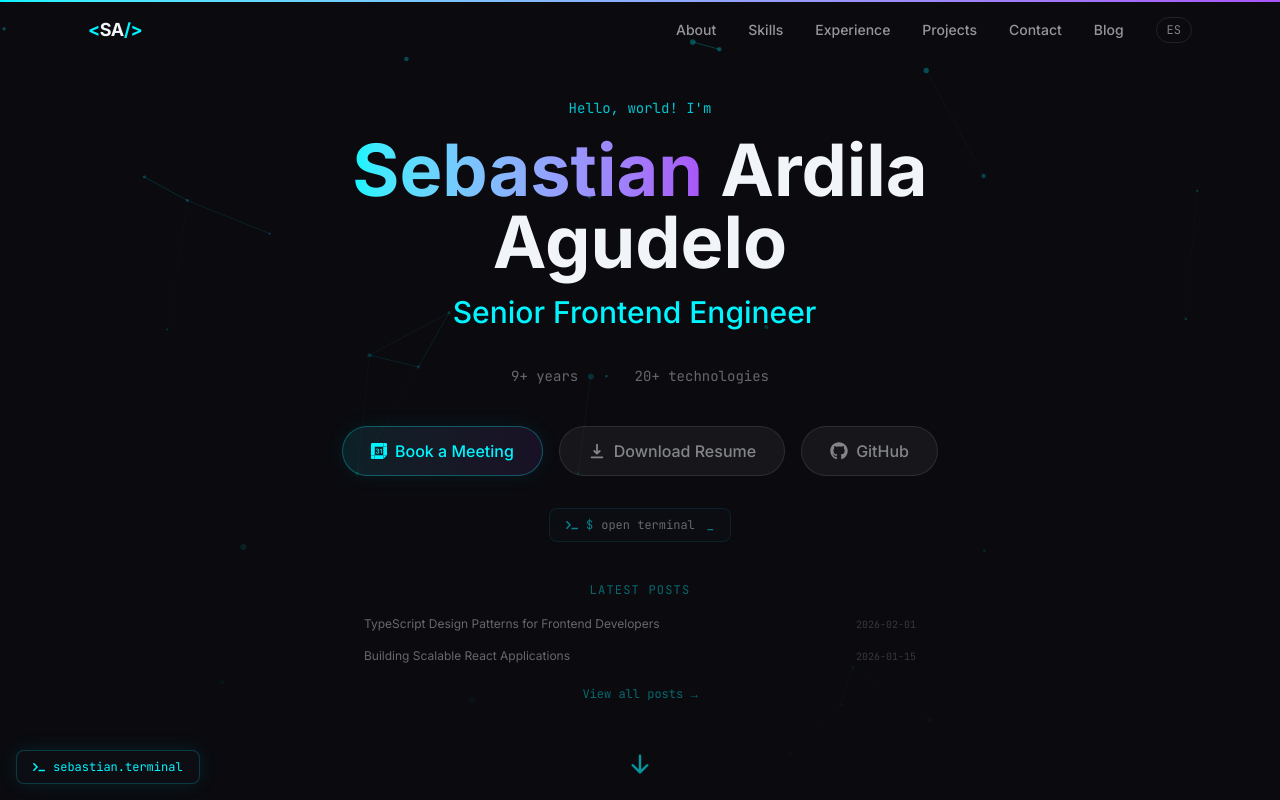
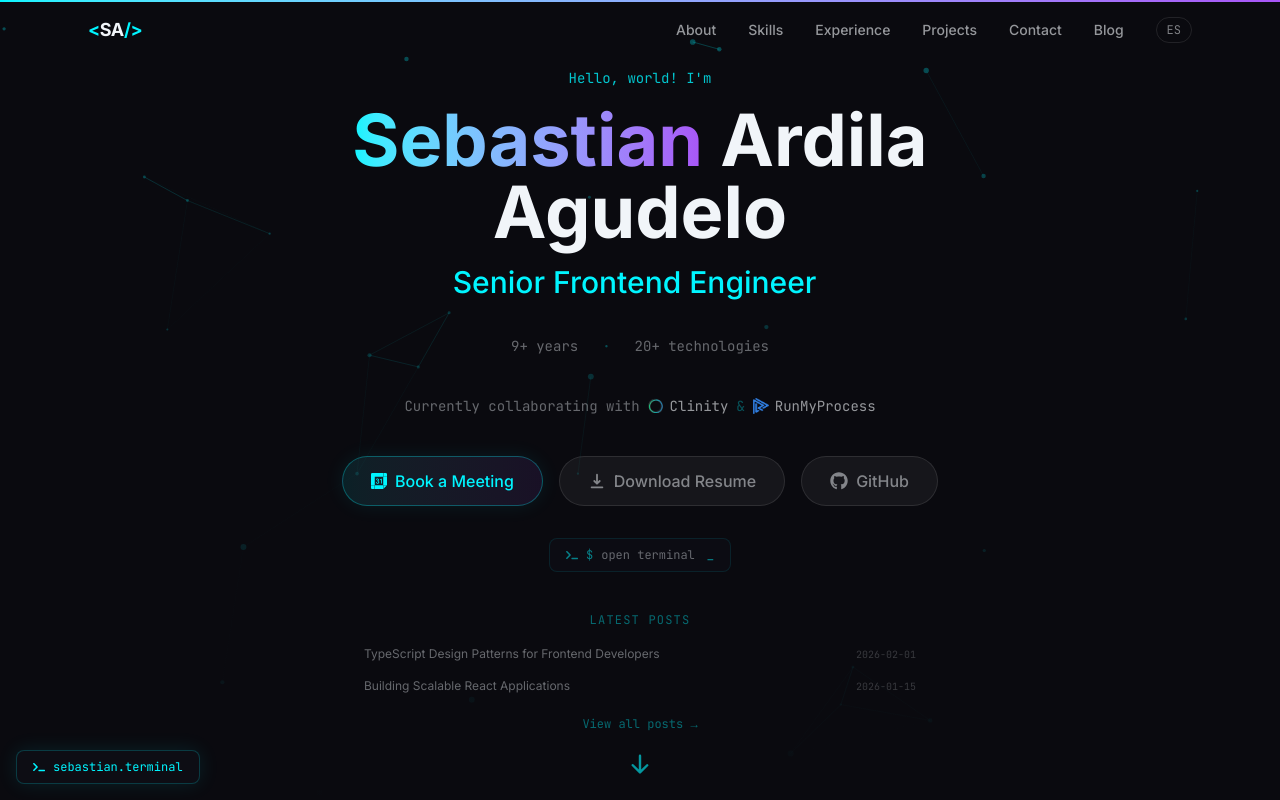
Before and after one commit to sebastian-ardila/portafolio-2026, a React (Vite) app: page / in a window 1280 px wide. Shown: the top 800 px of the page. Built offline with nearby package versions, Linux system fonts and the light colour scheme.

Commit message:
Add Clinity & RunMyProcess collaboration badges to hero section

```diff
--- a/src/features/hero/components/HeroSection.tsx
+++ b/src/features/hero/components/HeroSection.tsx
@@ -83,6 +83,34 @@ export function HeroSection() {
           <span>{t('years', { count: profile.stats.yearsExperience })}</span>
           <span className="text-cyan/30">&middot;</span>
           <span>{t('technologies', { count: profile.stats.technologiesMastered })}</span>
+        </motion.div>
+
+        <motion.div
+          initial={{ opacity: 0, y: 20 }}
+          animate={{ opacity: 1, y: 0 }}
+          transition={{ delay: 0.9 }}
+          className="mb-10 flex items-center justify-center gap-2 font-mono text-xs text-foreground/40 sm:text-sm"
+        >
+          <span>{t('currentlyAt')}</span>
+          <a
+            href="https://clinity.ai"
+            target="_blank"
+            rel="noopener noreferrer"
+            className="inline-flex items-center gap-1.5 text-foreground/60 transition-colors hover:text-cyan"
+          >
+            <img src="/clinity-icon.svg" alt="Clinity" className="h-4 w-4" />
+            Clinity
+          </a>
+          <span className="text-cyan/30">&</span>
+          <a
+            href="https://www.runmyprocess.com"
+            target="_blank"
+            rel="noopener noreferrer"
+            className="inline-flex items-center gap-1.5 text-foreground/60 transition-colors hover:text-cyan"
+          >
+            <img src="/rmp-icon.png" alt="RunMyProcess" className="h-4 w-4" />
+            RunMyProcess
+          </a>
         </motion.div>
 
         <motion.div
--- a/src/i18n/locales/en/hero.json
+++ b/src/i18n/locales/en/hero.json
@@ -8,6 +8,7 @@
   "viewAllPosts": "View all posts",
   "years": "{{count}}+ years",
   "technologies": "{{count}}+ technologies",
+  "currentlyAt": "Currently collaborating with",
   "roles": [
     "Director of User Experience",
     "Senior Frontend Engineer",
--- a/src/i18n/locales/es/hero.json
+++ b/src/i18n/locales/es/hero.json
@@ -8,6 +8,7 @@
   "viewAllPosts": "Ver todas las publicaciones",
   "years": "{{count}}+ a\u00f1os",
   "technologies": "{{count}}+ tecnolog\u00edas",
+  "currentlyAt": "Actualmente colaborando con",
   "roles": [
     "Director de Experiencia de Usuario",
     "Ingeniero Frontend Senior",
```
Also changed, not shown: public/clinity-icon.svg (added), public/rmp-icon.png (added).
